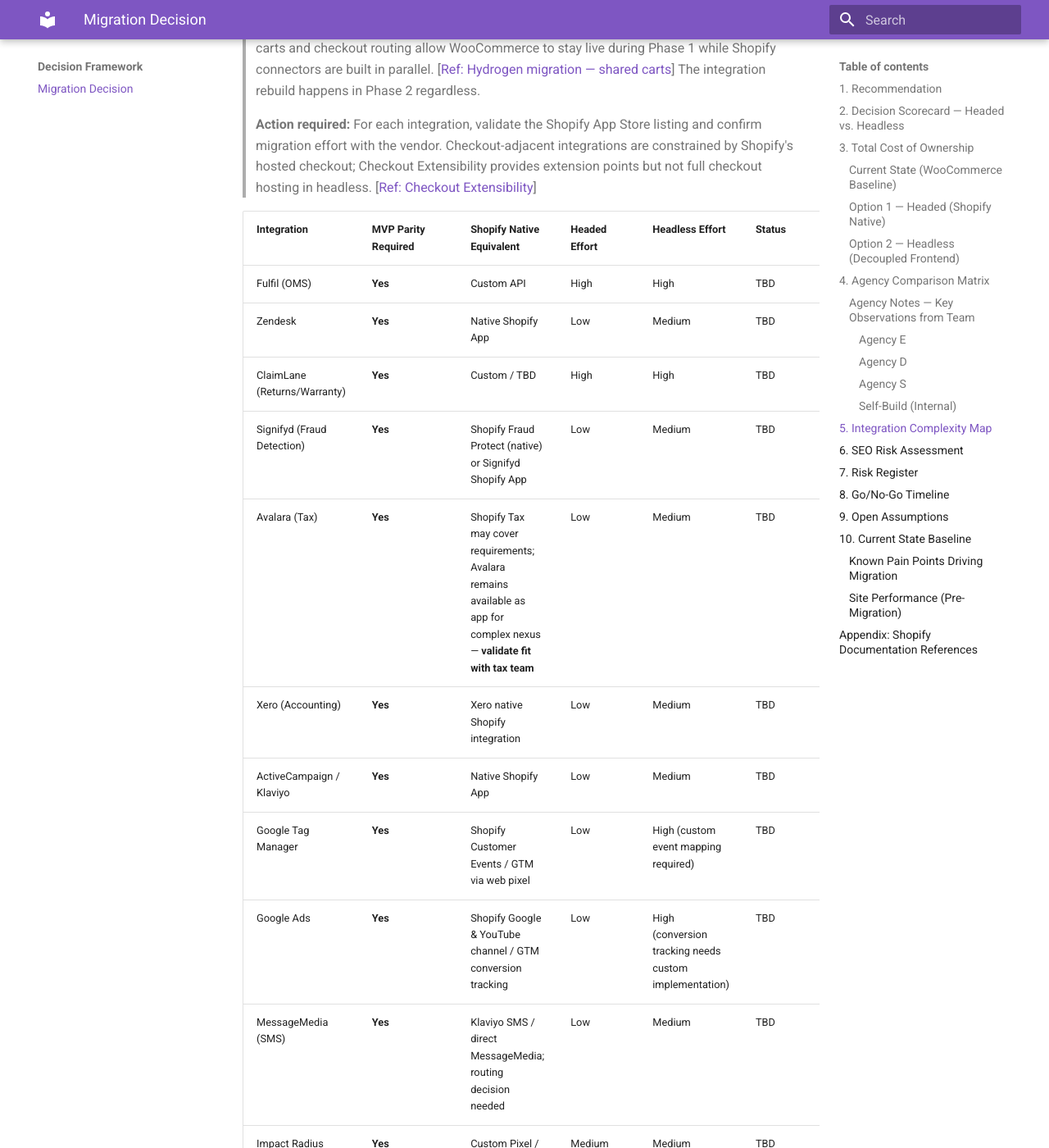
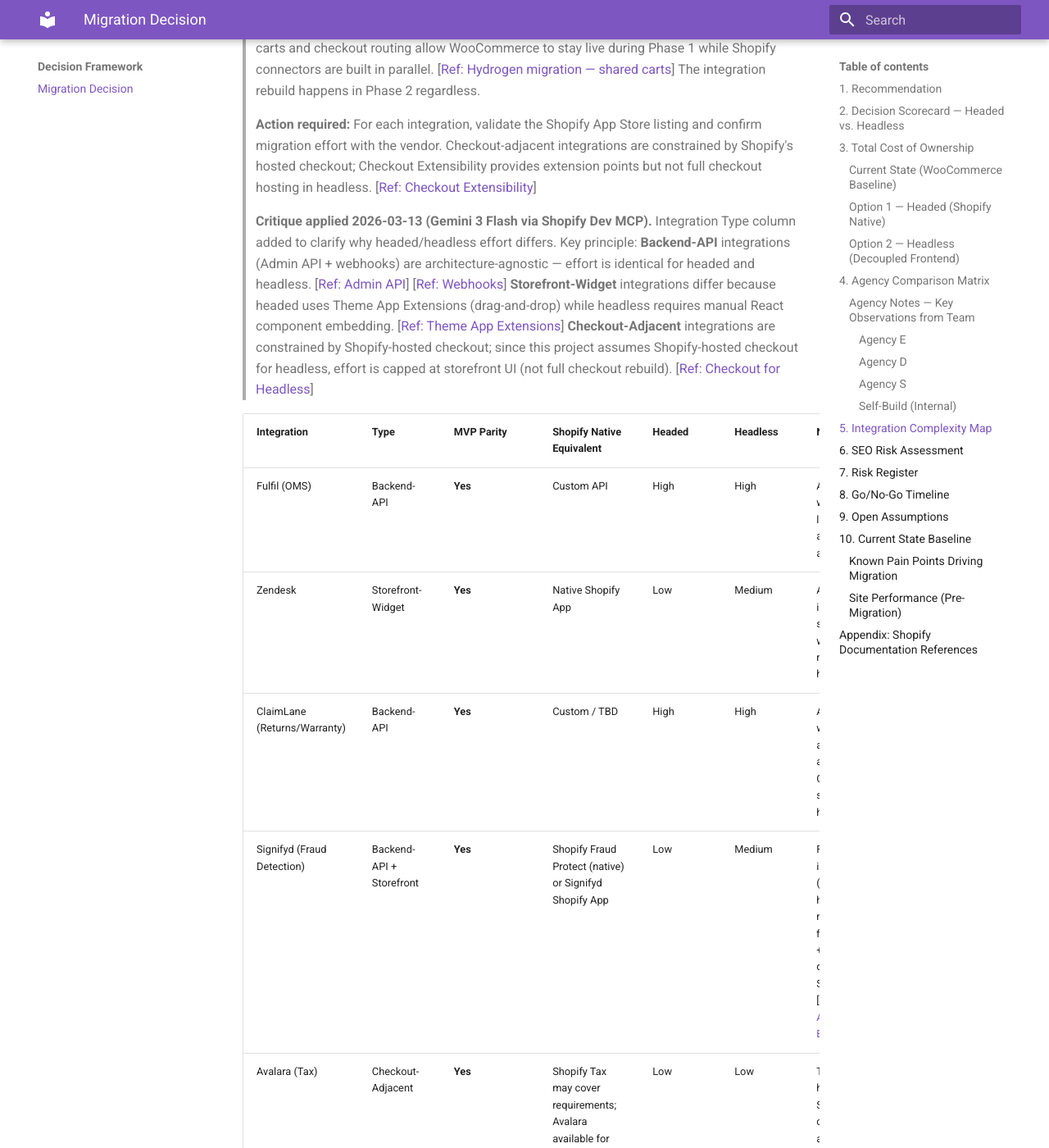
Before and after one commit to charanbobby/Shopify2026, an MkDocs documentation site: the page built from docs/decision-framework.md, in a window 1280 px wide and 1400 px high, scrolled down 8165 px. Shown: the whole window at 82% size. Built offline with MkDocs 1.6.1 and Material for MkDocs 9.7.7, drawn with Linux system fonts in a browser that asks for light colours; comment, search, counter and statistics services are not loaded; some of the changed text lies outside the part shown.

Commit message:
Rewrite Section 5 Integration Complexity Map with typed integration categories
Add Integration Type column (Backend-API, Storefront-Widget, Checkout-Adjacent)
to clarify why headed/headless effort differs per row. Key corrections:
- Avalara, Xero, MessageMedia, TrackShip, Google Merchant Center, Shopify Collabs,
  Planet App: headless downgraded to Low (backend-API, architecture-agnostic)
- Affirm & PayPal: headless downgraded from High to Medium (Shopify-hosted checkout)
- Signifyd Low/Medium confirmed (device fingerprinting needed in headless)
- GTM/Google Ads Low/High confirmed (manual event instrumentation)
Appendix updated with 8 new Shopify doc references from Gemini 3 Flash critique.

Co-Authored-By: Claude Opus 4.6 <noreply@anthropic.com>

```diff
--- a/docs/decision-framework.md
+++ b/docs/decision-framework.md
@@ -172,33 +172,35 @@ This page captures the key inputs needed to make a confident go/no-go decision o
 > **Headless architecture note:** All WooCommerce connector code (plugins, PHP hooks, webhooks) is WooCommerce-specific and cannot be reused on Shopify — every integration in this table must be rebuilt on Shopify's APIs/apps regardless of headed or headless architecture. [[Ref: Apps](https://shopify.dev/docs/apps)] [[Ref: Admin API](https://shopify.dev/docs/admin-api)] What is preserved across any migration path is vendor accounts, configurations, and business logic knowledge (Avalara nexus rules, Fulfil item catalog, Xero chart of accounts, etc.), which reduces ramp-up time but not rebuild effort. The real benefit of a phased headless approach is **risk mitigation, not cost savings**: shared carts and checkout routing allow WooCommerce to stay live during Phase 1 while Shopify connectors are built in parallel. [[Ref: Hydrogen migration — shared carts](https://shopify.dev/docs/storefronts/headless/hydrogen/migrate)] The integration rebuild happens in Phase 2 regardless.
 >
 > **Action required:** For each integration, validate the Shopify App Store listing and confirm migration effort with the vendor. Checkout-adjacent integrations are constrained by Shopify's hosted checkout; Checkout Extensibility provides extension points but not full checkout hosting in headless. [[Ref: Checkout Extensibility](https://shopify.dev/docs/apps/build/checkout)]
+>
+> **Critique applied 2026-03-13 (Gemini 3 Flash via Shopify Dev MCP).** Integration Type column added to clarify why headed/headless effort differs. Key principle: **Backend-API** integrations (Admin API + webhooks) are architecture-agnostic — effort is identical for headed and headless. [[Ref: Admin API](https://shopify.dev/docs/api/admin-rest)] [[Ref: Webhooks](https://shopify.dev/docs/apps/build/webhooks)] **Storefront-Widget** integrations differ because headed uses Theme App Extensions (drag-and-drop) while headless requires manual React component embedding. [[Ref: Theme App Extensions](https://shopify.dev/docs/apps/build/online-store/theme-app-extensions)] **Checkout-Adjacent** integrations are constrained by Shopify-hosted checkout; since this project assumes Shopify-hosted checkout for headless, effort is capped at storefront UI (not full checkout rebuild). [[Ref: Checkout for Headless](https://shopify.dev/docs/storefronts/headless/building-with-storefront-api/checkout)]
 
-| Integration | MVP Parity Required | Shopify Native Equivalent | Headed Effort | Headless Effort | Status |
-| --- | --- | --- | --- | --- | --- |
-| Fulfil (OMS) | **Yes** | Custom API | High | High | TBD |
-| Zendesk | **Yes** | Native Shopify App | Low | Medium | TBD |
-| ClaimLane (Returns/Warranty) | **Yes** | Custom / TBD | High | High | TBD |
-| Signifyd (Fraud Detection) | **Yes** | Shopify Fraud Protect (native) or Signifyd Shopify App | Low | Medium | TBD |
-| Avalara (Tax) | **Yes** | Shopify Tax may cover requirements; Avalara remains available as app for complex nexus — **validate fit with tax team** | Low | Medium | TBD |
-| Xero (Accounting) | **Yes** | Xero native Shopify integration | Low | Medium | TBD |
-| ActiveCampaign / Klaviyo | **Yes** | Native Shopify App | Low | Medium | TBD |
-| Google Tag Manager | **Yes** | Shopify Customer Events / GTM via web pixel | Low | High (custom event mapping required) | TBD |
-| Google Ads | **Yes** | Shopify Google & YouTube channel / GTM conversion tracking | Low | High (conversion tracking needs custom implementation) | TBD |
-| MessageMedia (SMS) | **Yes** | Klaviyo SMS / direct MessageMedia; routing decision needed | Low | Medium | TBD |
-| Impact Radius | **Yes** | Custom Pixel / App | Medium | Medium | TBD |
-| RaveCapture / Review Platform | **Yes** | TBD (Judge.me / Junip options) | Medium | Medium | TBD |
-| Reputation (Review Aggregator) | **Yes** | Shopify App / webhook to Reputation | Low | Medium | TBD |
-| Affirm & PayPal Financing | **Yes** | Native payment methods — **confirm availability via Shopify Payments / third-party gateway docs** | Low | High (checkout ownership). [[Ref](https://shopify.dev/docs/apps/build/checkout)] | Affirm CA live |
-| TrackShip | **Yes** | Native Shopify App | Low | Medium | TBD |
-| Google Merchant Center | **Yes** | Native Shopify Feed | Low | Medium | TBD |
-| Zowie Chatbot | **Yes** | TBD | Medium | Medium | TBD |
-| Sprout Social | **Yes** | TBD | Low | Low | TBD |
-| Dscopify (B2B) | **Partial** — Should Have; not MVP blocker | Shopify B2B / Dscopify App | Medium | High | TBD |
-| MyRegistry | **TBD** — confirm if live on WooCommerce today | TBD | Medium | Medium | TBD |
-| Shopify Collabs | **No** — net-new; Shopify native | Native | Low | Medium | TBD |
-| Planet App (carbon shipping) | **No** — net-new; Shopify native | Native Shopify App | Low | Medium | TBD |
+| Integration | Type | MVP Parity | Shopify Native Equivalent | Headed | Headless | Notes |
+| --- | --- | --- | --- | --- | --- | --- |
+| Fulfil (OMS) | Backend-API | **Yes** | Custom API | High | High | Admin API + webhooks for order lifecycle; architecture-agnostic. [[Ref](https://shopify.dev/docs/api/admin-rest)] |
+| Zendesk | Storefront-Widget | **Yes** | Native Shopify App | Low | Medium | Admin ticket sync is Low/Low; storefront chat widget needs manual embed in headless. [[Ref](https://shopify.dev/docs/apps/build/online-store/theme-app-extensions)] |
+| ClaimLane (Returns/Warranty) | Backend-API | **Yes** | Custom / TBD | High | High | Admin API + webhooks; architecture-agnostic. If ClaimLane has a storefront widget, headed is simpler. |
+| Signifyd (Fraud Detection) | Backend-API + Storefront | **Yes** | Shopify Fraud Protect (native) or Signifyd Shopify App | Low | Medium | Fraud decisioning is backend (Low/Low), but headless requires manual device fingerprinting script + IP/User-Agent delegation via Storefront API. [[Ref: Storefront API](https://shopify.dev/docs/api/storefront)] [[Ref: Checkout Extensibility](https://shopify.dev/docs/apps/build/checkout)] |
+| Avalara (Tax) | Checkout-Adjacent | **Yes** | Shopify Tax may cover requirements; Avalara available for complex nexus — **validate fit with tax team** | Low | Low | Tax calculation happens at Shopify-hosted checkout layer; architecture-agnostic. [[Ref: Shopify Tax](https://help.shopify.com/en/manual/taxes/shopify-tax)] |
+| Xero (Accounting) | Backend-API | **Yes** | Xero native Shopify integration | Low | Low | Admin API + webhooks for order/refund sync; architecture-agnostic. [[Ref](https://shopify.dev/docs/api/admin-rest)] |
+| ActiveCampaign / Klaviyo | Backend-API + Storefront | **Yes** | Native Shopify App | Low | Medium | Server-side sync (orders/customers) is Low/Low; client-side behavioral events (browse, add-to-cart) require Web Pixels API instrumentation in headless. [[Ref: Web Pixels](https://shopify.dev/docs/api/pixels/customer-events)] |
+| Google Tag Manager | Storefront-Widget | **Yes** | Shopify Customer Events / GTM via web pixel | Low | High | Headless requires manual instrumentation of all frontend triggers (AddToCart, ViewProduct) via Hydrogen Analytics component. [[Ref: Customer Events](https://shopify.dev/docs/api/pixels/customer-events)] [[Ref: Hydrogen Analytics](https://shopify.dev/docs/storefronts/headless/hydrogen/analytics)] |
+| Google Ads | Storefront-Widget | **Yes** | Shopify Google & YouTube channel / GTM conversion tracking | Low | High | Conversion pixels must be rewired via Web Pixels API or server-side conversions for headless. [[Ref: Web Pixels](https://shopify.dev/docs/api/pixels/customer-events)] |
+| MessageMedia (SMS) | Backend-API | **Yes** | Klaviyo SMS / direct MessageMedia; routing decision needed | Low | Low | Admin API + webhooks for order-triggered SMS; if opt-in capture uses theme JS, headless adds minor work. [[Ref](https://shopify.dev/docs/api/admin-rest)] |
+| Impact Radius | Storefront-Widget | **Yes** | Custom Pixel / App | Medium | Medium | Affiliate conversion pixels run on order status page via Web Pixels in both architectures. [[Ref: Web Pixels](https://shopify.dev/docs/apps/build/marketing-analytics/pixels)] |
+| RaveCapture / Review Platform | Storefront-Widget | **Yes** | TBD (Judge.me / Junip options) | Medium | Medium | Both need widget embedding; headed uses app blocks, headless needs React component or API. Check vendor for NPM package. [[Ref](https://shopify.dev/docs/apps/build/online-store/theme-app-extensions)] |
+| Reputation (Review Aggregator) | Backend-API + Storefront | **Yes** | Shopify App / webhook to Reputation | Low | Low (sync) / Medium (widget) | Backend ingestion via webhooks is Low/Low; storefront widget needs manual embed in headless. [[Ref](https://shopify.dev/docs/apps/build/webhooks)] |
+| Affirm & PayPal Financing | Checkout-Adjacent | **Yes** | Native payment methods — **confirm via Shopify Payments docs** | Low | Medium | Affirm CA live. Checkout payment flow handled by Shopify-hosted checkout (Low/Low); headless effort is for on-storefront "As low as $X/mo" messaging widgets. [[Ref: Checkout for Headless](https://shopify.dev/docs/storefronts/headless/building-with-storefront-api/checkout)] [[Ref: Checkout Extensibility](https://shopify.dev/docs/apps/build/checkout)] |
+| TrackShip | Backend-API | **Yes** | Native Shopify App | Low | Low | Fulfillment tracking via Admin API + webhooks; architecture-agnostic. [[Ref](https://shopify.dev/docs/api/admin-rest)] |
+| Google Merchant Center | Backend-API | **Yes** | Native Shopify Feed | Low | Low | Product feed generated from Admin catalog; architecture-agnostic. [[Ref](https://shopify.dev/docs/api/admin-rest)] |
+| Zowie Chatbot | Storefront-Widget | **Yes** | TBD | Medium | Medium | Chat widget requires manual embed in both; headed simpler via app blocks. [[Ref](https://shopify.dev/docs/apps/build/online-store/theme-app-extensions)] |
+| Sprout Social | Backend-API | **Yes** | TBD | Low | Low | Social management via API sync; architecture-agnostic. [[Ref](https://shopify.dev/docs/api/admin-rest)] |
+| Dscopify (B2B) | Storefront-Widget + Backend-API | **Partial** — Should Have; not MVP blocker | Shopify B2B / Dscopify App | Medium | High | B2B UI (company profiles, bulk ordering, price lists) is extensive in headless React. [[Ref: Storefront API B2B](https://shopify.dev/docs/api/storefront)] |
+| MyRegistry | Storefront-Widget | **TBD** — confirm if live on WooCommerce today | TBD | Medium | Medium | Registry widget embedding similar in both; headless may benefit from vendor API. |
+| Shopify Collabs | Backend-API | **No** — net-new; Shopify native | Native | Low | Low | Admin/channel feature; architecture-agnostic. |
+| Planet App (carbon shipping) | Checkout-Adjacent | **No** — net-new; Shopify native | Native Shopify App | Low | Low | Operates at checkout/order level via Shopify-hosted checkout. [[Ref: Checkout Extensibility](https://shopify.dev/docs/apps/build/checkout)] |
 
-> **Notes:** Headless effort is generally higher for checkout-adjacent integrations (payments, GTM/conversion, upsells) because the storefront no longer uses Shopify's native checkout and pixel infrastructure directly. Retail/wholesale channels (EQ3, TSC, SCC, Costco) all route through Fulfil — covered by the Fulfil row; no separate Shopify integration needed. Finance tools (Dext, ApprovalMax) connect to Xero, not WooCommerce — covered by the Xero row. Assembled (CX workforce) connects to Zendesk, not WooCommerce — unaffected by Shopify migration.
+> **Notes:** Retail/wholesale channels (EQ3, TSC, SCC, Costco) all route through Fulfil — covered by the Fulfil row; no separate Shopify integration needed. Finance tools (Dext, ApprovalMax) connect to Xero, not WooCommerce — covered by the Xero row. Assembled (CX workforce) connects to Zendesk, not WooCommerce — unaffected by Shopify migration.
 
 ---
 
@@ -316,8 +318,15 @@ This page captures the key inputs needed to make a confident go/no-go decision o
 | Checkout Extensibility (UI extensions, constraints) | <https://shopify.dev/docs/apps/build/checkout> | Sections 2, 4, 5, 7, 8 |
 | Shopify Functions (discounts, server-side customization) | <https://shopify.dev/docs/api/functions> | Sections 4, 7 |
 | Discount Functions | <https://shopify.dev/docs/apps/discounts/functions> | Sections 4, 7 |
-| Admin API | <https://shopify.dev/docs/admin-api> | Sections 5, 10 |
+| Admin API (REST) | <https://shopify.dev/docs/api/admin-rest> | Section 5 |
+| Admin API (legacy path) | <https://shopify.dev/docs/admin-api> | Section 10 |
 | Storefront API | <https://shopify.dev/docs/storefront-api> | Section 5 |
+| Webhooks | <https://shopify.dev/docs/apps/build/webhooks> | Section 5 |
+| Web Pixels / Customer Events | <https://shopify.dev/docs/api/pixels/customer-events> | Section 5 |
+| Hydrogen Analytics | <https://shopify.dev/docs/storefronts/headless/hydrogen/analytics> | Section 5 |
+| Checkout for Headless (Storefront API) | <https://shopify.dev/docs/storefronts/headless/building-with-storefront-api/checkout> | Section 5 |
+| Marketing Analytics / Pixels | <https://shopify.dev/docs/apps/build/marketing-analytics/pixels> | Section 5 |
+| Shopify Tax | <https://help.shopify.com/en/manual/taxes/shopify-tax> | Section 5 |
 | Apps & App Store guidance | <https://shopify.dev/docs/apps> | Sections 3, 5 |
 | Shopify CLI / Theme Check | <https://shopify.dev/docs/themes/tools/cli> | Section 7 |
 | Shopify Markets (merchant docs) | <https://help.shopify.com/en/manual/markets> | Sections 6, 9 |
```
Also changed, not shown: 1 other file.
